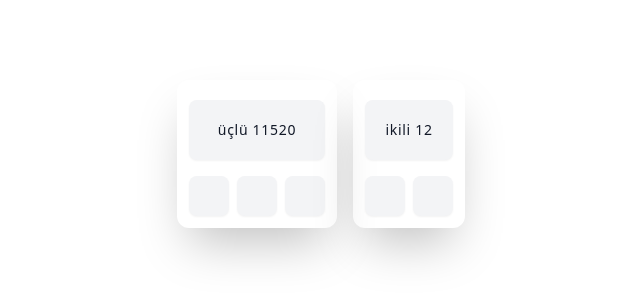
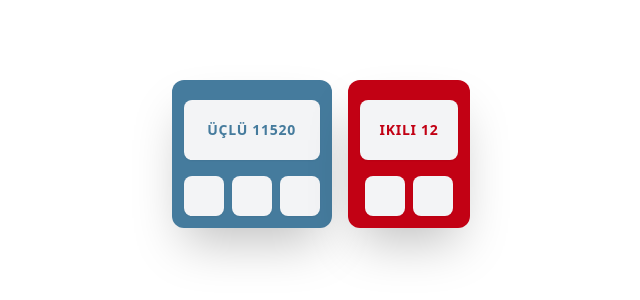
Before and after one commit to gokerlek/gizem-gonca, a React (Create React App) app: page / in a window 1280 px wide. Shown: the part 246-546 px from the top of the page, without its empty margins (319-959 px from the left). Built offline with nearby package versions, Linux system fonts and the light colour scheme.

Commit message:
color adapted

```diff
--- a/src/component/container.js
+++ b/src/component/container.js
@@ -11,10 +11,11 @@ export const Container = () => {
                <div className='flex w-full justify-center items-center'>
                     {questions.map((question) => (
                          <div
-                              className={`${question.color} shadow-2xl bg m-2 p-2 rounded-xl`}
+                              className={`bg-${question.color}  shadow-2xl bg m-2 p-2 rounded-xl`}
                               key={question.id}>
                               <div key={question.id + 2}>
                                    <SoundButton
+                                        color={question.color}
                                         onClick={() => {
                                              question.notes.map((note) =>
                                                   new Howl({
@@ -25,7 +26,7 @@ export const Container = () => {
                                                   }).play()
                                              );
                                         }}>
-                                        {question.title}
+                                        {question.title.toLocaleUpperCase()}
                                    </SoundButton>
                               </div>
                               <div
--- a/src/component/sound-button.js
+++ b/src/component/sound-button.js
@@ -1,8 +1,9 @@
-export const SoundButton = ({ onClick, children, key }) => {
+export const SoundButton = ({ onClick, children, key, color }) => {
+     const colors = color;
      return (
           <div className='p-1  mt-2 text-center space-x-1 space-y-2'>
                <button
-                    className='bg-gray-100 w-full px-5 py-5 text-sm shadow-sm font-medium tracking-wider  text-gray-900 rounded-lg focus:outline-none focus:ring-transparent'
+                    className={`bg-gray-100 w-full px-5 py-5 text-sm shadow-sm font-layout font-bold  tracking-wider text-${colors} rounded-lg focus:outline-none focus:ring-transparent`}
                     onClick={onClick}
                     key={key}>
                     {children}
--- a/tailwind.config.js
+++ b/tailwind.config.js
@@ -3,9 +3,16 @@ module.exports = {
      darkMode: false, // or 'media' or 'class'
      theme: {
           extend: {
+               fontFamily: {
+                    layout: ["Noto Sans", "Open Sans", "Arial"],
+               },
+               textColor: {
+                    kolay: "#457b9d",
+                    zor: "#c20114",
+               },
                backgroundColor: (theme) => ({
-                    kolay: "#db3a34",
-                    zor: "177e89",
+                    kolay: "#457b9d",
+                    zor: "#c20114",
                }),
           },
      },
```
